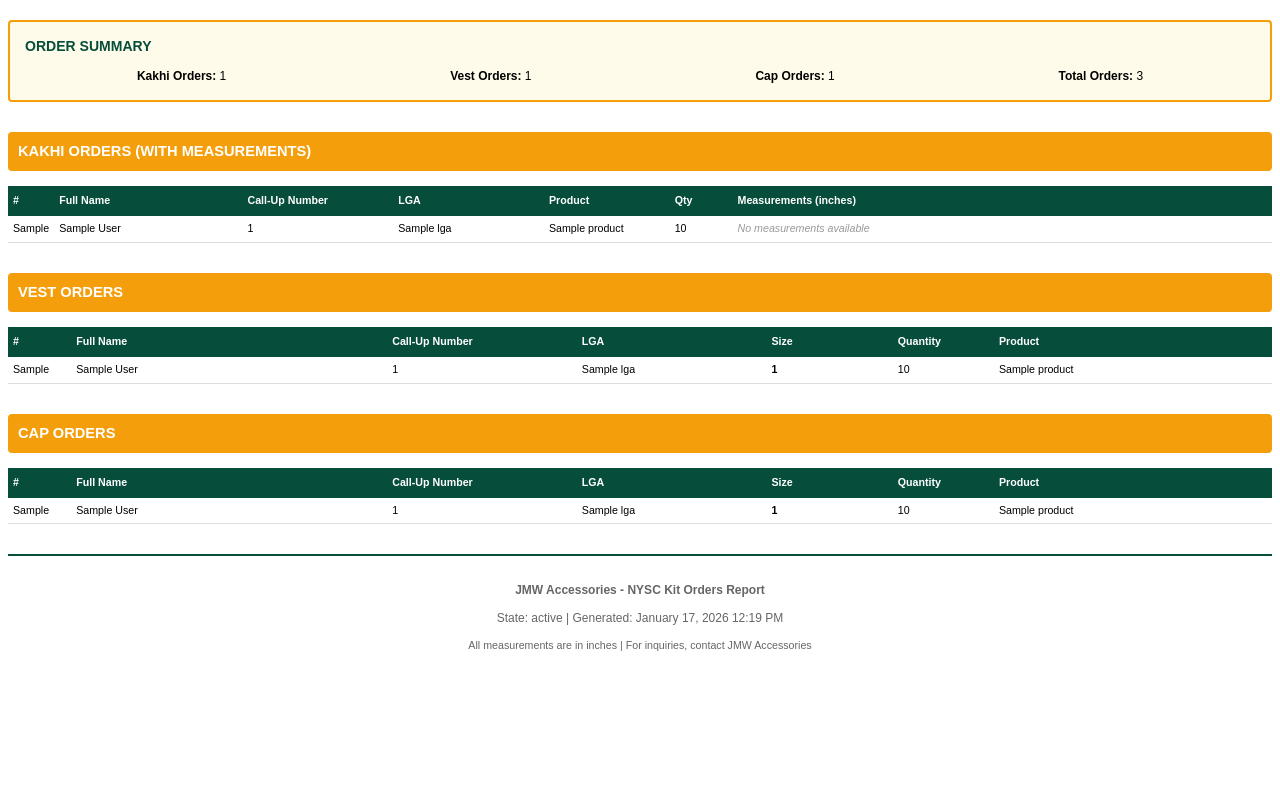
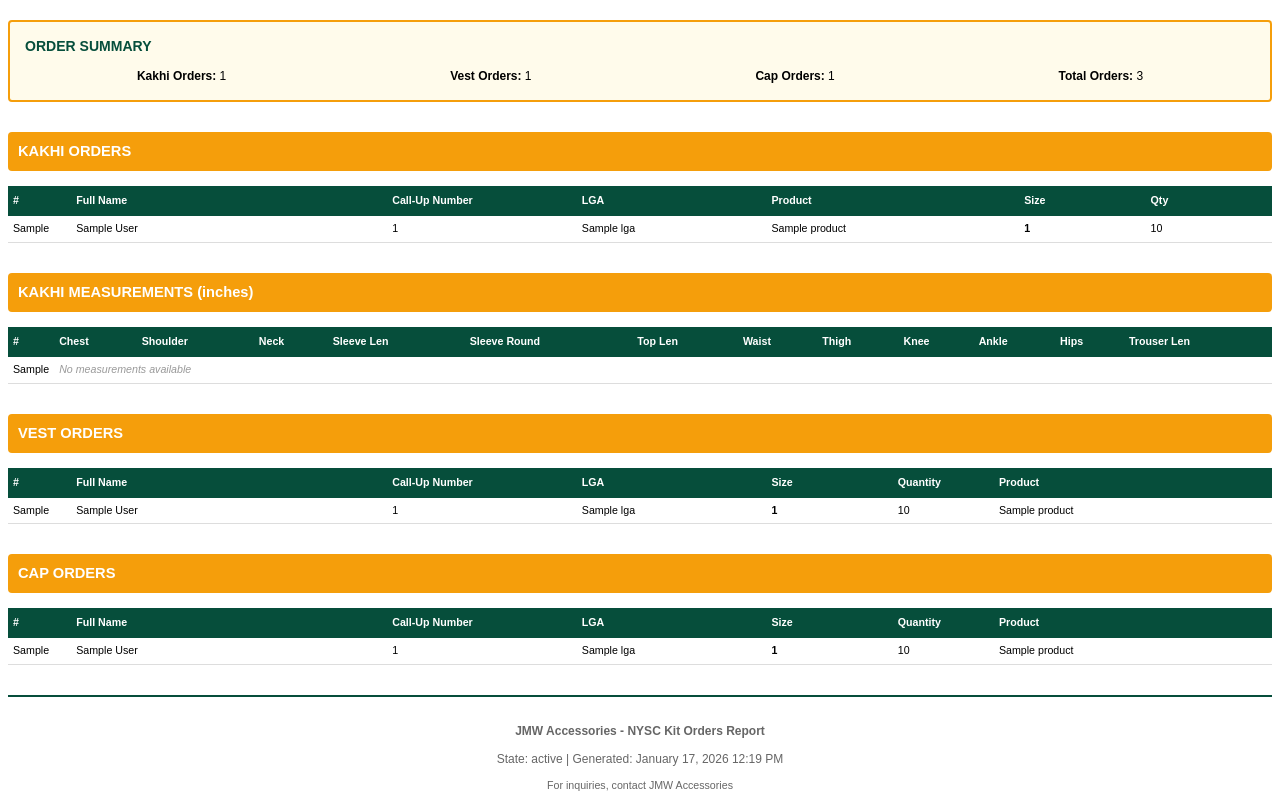
Before and after one commit to NzeStan/Material-Wear, a Django app: template orderitem_generation/templates/orderitem_generation/nysckit_state_template.html in a window 1280 px wide. Shown: the part 114-918 px from the top of the page. Before the commit the page ends 765 px from the top, so only its background shows below. Run offline with Django 5.2, Linux system fonts and the light colour scheme; the template is opened without the code that fills it: most values are stand-ins (such as "Sample title", 1, 10 or a date in 2020); parts of the project's set-up code (start-up, migrations or seed data) failed here and were passed over.

Commit message:
still on it

```diff
--- a/order/urls.py
+++ b/order/urls.py
@@ -30,7 +30,7 @@ urlpatterns = [
 # All orders require base fields:
 # {
 #   "first_name": "John",
-#   "middle_name": "A",      // Optional
+#   "middle_name": "A",      // Optional (REQUIRED for NYSC Tour orders)
 #   "last_name": "Doe",
 #   "phone_number": "08012345678"
 # }
--- a/orderitem_generation/templates/orderitem_generation/nysckit_state_template.html
+++ b/orderitem_generation/templates/orderitem_generation/nysckit_state_template.html
@@ -4,7 +4,10 @@
     <meta charset="utf-8">
     <title>NYSC Kit Orders - {{ state }}</title>
     <style>
-        @page { size: A4 landscape; margin: 1cm; }
+        @page {
+            size: A4 landscape;
+            margin: 1cm 1cm 3cm 1cm;
+        }
         body {
             font-family: Arial, sans-serif;
             font-size: 9pt;
@@ -62,21 +65,6 @@
         table tr:nth-child(even) {
             background-color: #f9fafb;
         }
-        .measurements-grid {
-            display: grid;
-            grid-template-columns: repeat(3, 1fr);
-            gap: 5px;
-            font-size: 7pt;
-        }
-        .measurement-item {
-            background-color: #f9fafb;
-            padding: 3px 5px;
-            border-left: 3px solid #064E3B;
-        }
-        .measurement-label {
-            color: #F59E0B;
-            font-weight: bold;
-        }
         .footer {
             margin-top: 30px;
             padding-top: 15px;
@@ -123,17 +111,17 @@
     {% endif %}
 
     {% if kakhi_orders %}
-    <div class="section-header">KAKHI ORDERS (WITH MEASUREMENTS)</div>
+    <div class="section-header">KAKHI ORDERS</div>
     <table>
         <thead>
             <tr>
-                <th style="width: 3%;">#</th>
-                <th style="width: 15%;">Full Name</th>
-                <th style="width: 12%;">Call-Up Number</th>
-                <th style="width: 12%;">LGA</th>
-                <th style="width: 10%;">Product</th>
-                <th style="width: 5%;">Qty</th>
-                <th style="width: 43%;">Measurements (inches)</th>
+                <th style="width: 5%;">#</th>
+                <th style="width: 25%;">Full Name</th>
+                <th style="width: 15%;">Call-Up Number</th>
+                <th style="width: 15%;">LGA</th>
+                <th style="width: 20%;">Product</th>
+                <th style="width: 10%;">Size</th>
+                <th style="width: 10%;">Qty</th>
             </tr>
         </thead>
         <tbody>
@@ -144,51 +132,53 @@
                 <td>{{ item.call_up_number }}</td>
                 <td>{{ item.lga }}</td>
                 <td>{{ item.product }}</td>
+                <td><strong>{{ item.size }}</strong></td>
                 <td>{{ item.quantity }}</td>
-                <td>
-                    {% if item.measurement %}
-                    <div class="measurements-grid">
-                        <div class="measurement-item">
-                            <span class="measurement-label">Chest:</span> {{ item.measurement.chest|default:"N/A" }}"
-                        </div>
-                        <div class="measurement-item">
-                            <span class="measurement-label">Shoulder:</span> {{ item.measurement.shoulder|default:"N/A" }}"
-                        </div>
-                        <div class="measurement-item">
-                            <span class="measurement-label">Neck:</span> {{ item.measurement.neck|default:"N/A" }}"
-                        </div>
-                        <div class="measurement-item">
-                            <span class="measurement-label">Sleeve Len:</span> {{ item.measurement.sleeve_length|default:"N/A" }}"
-                        </div>
-                        <div class="measurement-item">
-                            <span class="measurement-label">Sleeve Round:</span> {{ item.measurement.sleeve_round|default:"N/A" }}"
-                        </div>
-                        <div class="measurement-item">
-                            <span class="measurement-label">Top Len:</span> {{ item.measurement.top_length|default:"N/A" }}"
-                        </div>
-                        <div class="measurement-item">
-                            <span class="measurement-label">Waist:</span> {{ item.measurement.waist|default:"N/A" }}"
-                        </div>
-                        <div class="measurement-item">
-                            <span class="measurement-label">Thigh:</span> {{ item.measurement.thigh|default:"N/A" }}"
-                        </div>
-                        <div class="measurement-item">
-                            <span class="measurement-label">Knee:</span> {{ item.measurement.knee|default:"N/A" }}"
-                        </div>
-                        <div class="measurement-item">
-                            <span class="measurement-label">Ankle:</span> {{ item.measurement.ankle|default:"N/A" }}"
-                        </div>
-                        <div class="measurement-item">
-                            <span class="measurement-label">Hips:</span> {{ item.measurement.hips|default:"N/A" }}"
-                        </div>
-                        <div class="measurement-item">
-                            <span class="measurement-label">Trouser Len:</span> {{ item.measurement.trouser_length|default:"N/A" }}"
-                        </div>
-                    </div>
-                    {% else %}
-                    <em class="no-data">No measurements available</em>
-                    {% endif %}
-                </td>
+            </tr>
+            {% endfor %}
+        </tbody>
+    </table>
+
+    <!-- Separate Measurements Table -->
+    <div class="section-header">KAKHI MEASUREMENTS (inches)</div>
+    <table>
+        <thead>
+            <tr>
+                <th style="width: 3%;">#</th>
+                <th>Chest</th>
+                <th>Shoulder</th>
+                <th>Neck</th>
+                <th>Sleeve Len</th>
+                <th>Sleeve Round</th>
+                <th>Top Len</th>
+                <th>Waist</th>
+                <th>Thigh</th>
+                <th>Knee</th>
+                <th>Ankle</th>
+                <th>Hips</th>
+                <th>Trouser Len</th>
+            </tr>
+        </thead>
+        <tbody>
+            {% for item in kakhi_orders %}
+            <tr>
+                <td>{{ item.sn }}</td>
+                {% if item.measurement %}
+                <td>{{ item.measurement.chest|default:"N/A" }}</td>
+                <td>{{ item.measurement.shoulder|default:"N/A" }}</td>
+                <td>{{ item.measurement.neck|default:"N/A" }}</td>
+                <td>{{ item.measurement.sleeve_length|default:"N/A" }}</td>
+                <td>{{ item.measurement.sleeve_round|default:"N/A" }}</td>
+                <td>{{ item.measurement.top_length|default:"N/A" }}</td>
+                <td>{{ item.measurement.waist|default:"N/A" }}</td>
+                <td>{{ item.measurement.thigh|default:"N/A" }}</td>
+                <td>{{ item.measurement.knee|default:"N/A" }}</td>
+                <td>{{ item.measurement.ankle|default:"N/A" }}</td>
+                <td>{{ item.measurement.hips|default:"N/A" }}</td>
+                <td>{{ item.measurement.trouser_length|default:"N/A" }}</td>
+                {% else %}
+                <td colspan="12" class="no-data">No measurements available</td>
+                {% endif %}
             </tr>
             {% endfor %}
         </tbody>
@@ -261,7 +251,7 @@
         <p><strong>JMW Accessories - NYSC Kit Orders Report</strong></p>
         <p>State: {{ state }} | Generated: {% now "F d, Y g:i A" %}</p>
         <p style="font-size: 8pt; color: #666;">
-            All measurements are in inches | For inquiries, contact JMW Accessories
+            For inquiries, contact JMW Accessories
         </p>
     </div>
 </body>
```
Also changed, not shown: order/serializers.py (+7 -0 lines), orderitem_generation/api_views.py (+100 -125 lines), orderitem_generation/templates/orderitem_generation/church_state_template.html (+41 -18 lines), orderitem_generation/templates/orderitem_generation/nysctour_state_template.html (+11 -28 lines).
